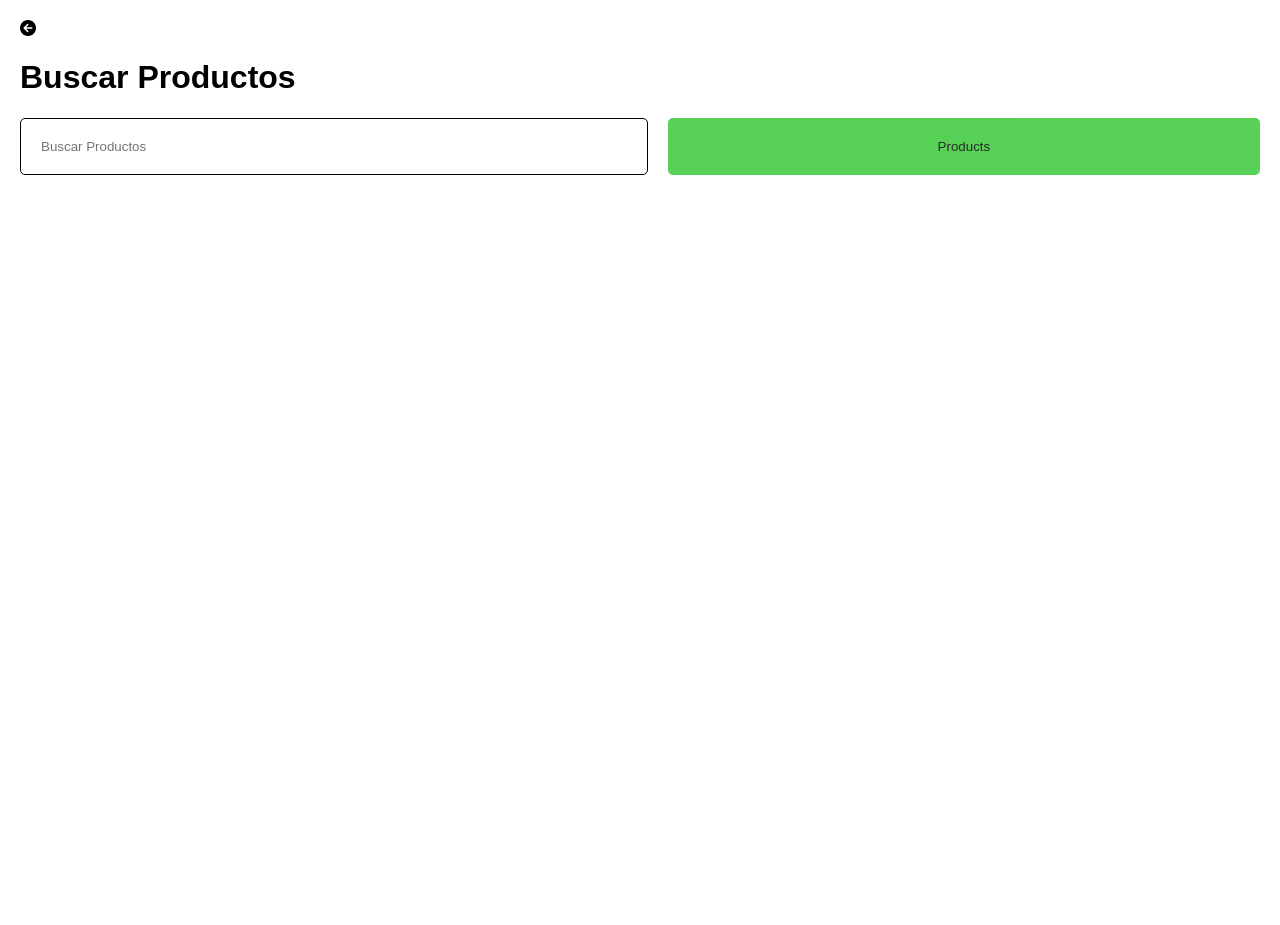
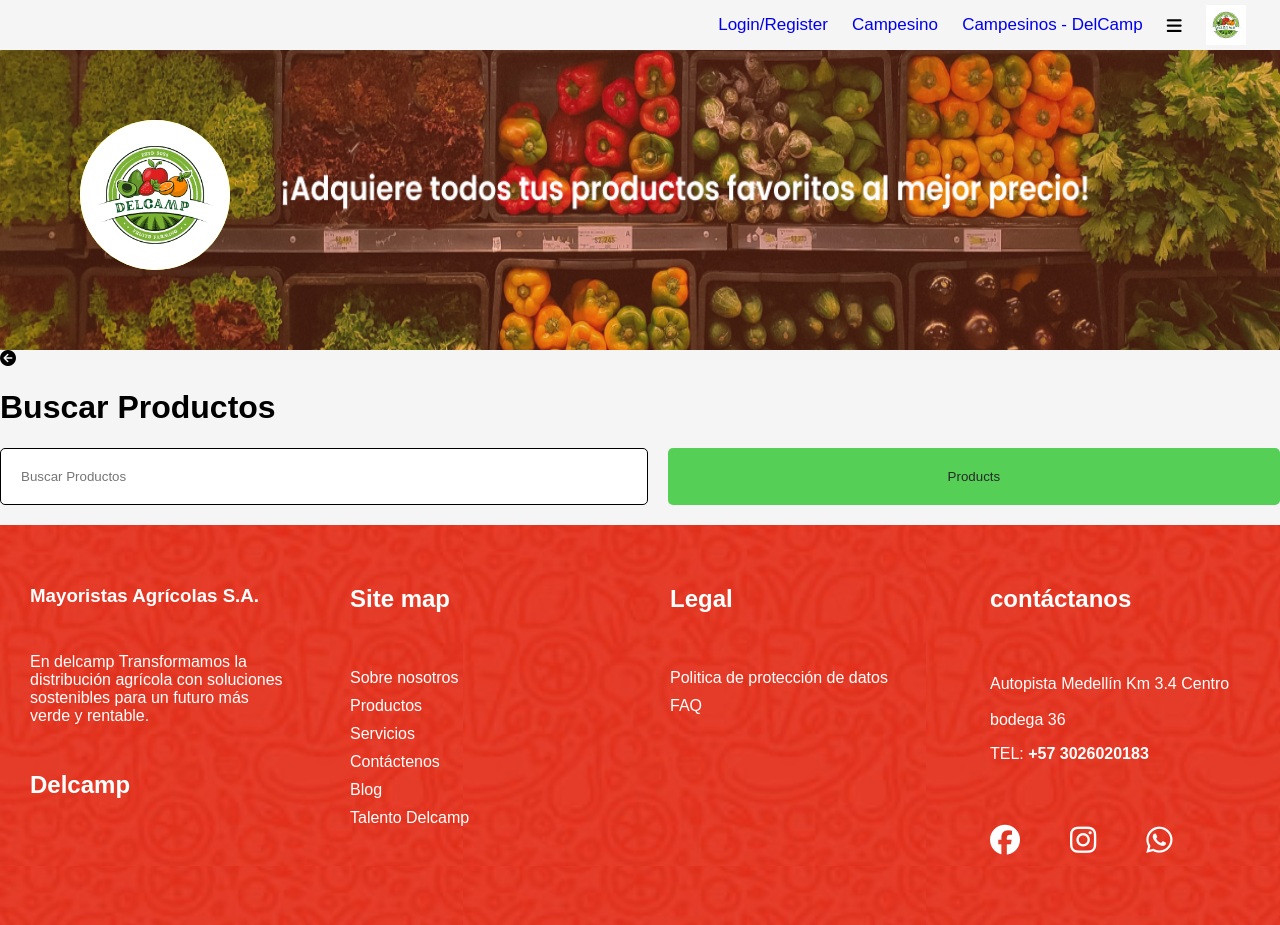
Before and after one commit to sebasp-125/DelCamp, a website: page Components/All-Productus/All_Products.html in a window 1280 px wide. Before the commit the page ends 800 px from the top, so only its background shows below. Drawn offline with nearby package versions, Linux system fonts and the light colour scheme.

Commit message:
styles of All_Products (SebasTryan loves my dick)

```diff
--- a/Components/All-Productus/All_Products.html
+++ b/Components/All-Productus/All_Products.html
@@ -12,6 +12,26 @@
     <title>Todos los Productos</title>
 </head>
 <body>
+    <header>
+        <div class="narvar">
+            <ul>
+                <a href="../Login-Register-User/user_login.html">Login/Register</a>
+                <a href="../LoginRegister-Farmer/Login-Farmer.html">Campesino</a>
+                <a href="../TypeS/AllCamp-DelCamp.html">Campesinos - DelCamp</a>
+                <i class="fa-solid fa-bars"></i>
+                <img id="IMAGENPROFILE" src="/image/logo.png" class="img-thumbnail" alt="..." width="40px">
+            </ul>
+        </div>
+        <div class="container_carrusel_leading_page">
+            <div class="carrusel_leanding_page">
+                <div><img src="/image/Banner.png" alt=""></div>
+            </div>
+            <div class="logo"><img src="/image/logo.png" alt=""></div>
+        </div>
+        <div id="AdverCompra">
+
+        </div>
+    </header>
     <i id="Back" class="fa-solid fa-circle-arrow-left"></i>
 
     <div class="border">
@@ -26,7 +46,44 @@
     <div id="AllProducts">
 
     </div>
+    <footer>
+        <div>
+            <h3>Mayoristas Agrícolas S.A.</h3>
+            <p>En delcamp Transformamos la distribución agrícola con soluciones sostenibles para un futuro más verde y rentable.</p>
+            <h2>Delcamp</h2>
+        </div>
+        <div>
+            <h2>Site map</h2>
+            <ul>
+                <li>Sobre nosotros</li>
+                <li>Productos</li>
+                <li>Servicios</li>
+                <li>Contáctenos</li>
+                <li>Blog</li>
+                <li>Talento Delcamp</li>
+            </ul>
+        </div>
+        <div>
+            <h2>Legal</h2>
+            <ul>
+                <li>Politica de protección de datos</li>
+                <li>FAQ</li>
+            </ul>
+        </div>
+        <div>
+            <h2>contáctanos</h2>
+            <ul>
+                <p>Autopista Medellín Km 3.4 Centro <br><br> bodega 36</p>
+                <p>TEL: <b>+57 3026020183</b></p>
+            </ul>
 
+            <div class="redes">
+                <i class="fa-brands fa-facebook"></i>
+                <i class="fa-brands fa-instagram"></i>
+                <i class="fa-brands fa-whatsapp"></i>
+            </div>
+        </div>
+    </footer>
     <script>
         const Back = document.getElementById('Back').addEventListener('click', function () {
             console.log("Yes");
@@ -44,15 +101,12 @@
     <img width="200px" src="${printpro.foto}" alt="${printpro.id}" />
     <div class="info">
         <h1>${printpro.nombre_producto}</h1>
-        <label for="">Nombre del Producto: </label>
     </div>
     <div class="info">
-        <h3>${printpro.descripcion}</h3>
-        <label for="">Descripción: </label>
+        <p>${printpro.descripcion}</p>
     </div>
     <div class="info">
-        <h4><strong>${printpro.precio}</strong></h4>
-        <label for="">Precio del Producto: </label>
+        <p><strong>Precio: </strong>${printpro.precio}$</p>
     </div>
     <button class="Shopping">Comprar</button>
 </div>
@@ -95,11 +149,19 @@
                     AllProductsContainer.innerHTML = '';
                     filter.forEach(Search => {
                         AllProductsContainer.innerHTML += `
-                <img width="200px" src="${Search.foto}" alt="${Search.id}" />
-                <h1>${Search.nombre_producto}</h1>
-                <h3>${Search.descripcion}</h3>
-                <h4><strong>${Search.precio}</strong></h4>
-            <button class="Shopping">Comprar</button>
+                        <div class="product">
+                            <img width="200px" src="${Search.foto}" alt="${Search.id}" />
+                            <div class="info">
+                                <h1>${Search.nombre_producto}</h1>
+                            </div>
+                            <div class="info">
+                                <p>${Search.descripcion}</p>
+                            </div>
+                            <div class="info">
+                                <p><strong>Precio: </strong>${Search.precio}$</p>
+                            </div>
+                            <button class="Shopping">Comprar</button>
+                        </div>
                 `;
                     });
                 });
--- a/Styles/SearchProducts/SearchProducts.css
+++ b/Styles/SearchProducts/SearchProducts.css
@@ -1,6 +1,9 @@
 body {
+    background-color: whitesmoke;
     margin: 20px;
     font-family: Arial, Helvetica, sans-serif;
+    margin: 0%;
+    padding: 0%;
 }
 
 .SearchInputDIV {
@@ -30,14 +33,13 @@
 }
 
 #AllProducts {
+    display: flex;
+    flex-wrap: wrap;
     margin-top:20px ;
-    display: grid;
-    grid-template-columns: repeat(auto-fill , minmax(150px , 10fr));
-    gap: 5px;
+    gap: 25px;
     align-items: center;
-    justify-content: center;
+    justify-content: space-evenly;
     align-items: center;
-    display: flex;
 }
 
 .Shopping {
@@ -52,8 +54,14 @@
 }
 
 .product {
+    width: 15%;
+    background-color: white;
+    border-radius: 20px;
+    padding: 40px;
+    margin-bottom: 40px;
+    display: flex;
     flex-direction: column;
-    margin-bottom: 20px;
+    align-items: center;
 }
 
 .info {
@@ -61,8 +69,9 @@
 }
 
 .product img {
-    width: 100%;
-    height: auto;
+    display: flex;
+    width: 222.7px;
+    height: 174.88px;
 }
 
 label {
@@ -73,3 +82,125 @@
 ::-webkit-scrollbar{
     display: none;
 }
+
+.narvar{
+    width: 100%;
+    height: 50px;
+    color: black !important;
+    display: flex;
+    justify-content: end;
+}
+
+.narvar ul{
+    width: 45%;
+    margin: 10px;
+    display: flex;
+    flex-direction:row;
+    justify-content: space-evenly;
+    align-items: center;
+    list-style: none;
+    font-size: 17px;
+    li, i{
+        cursor: pointer;
+    }
+
+    a{
+
+        text-decoration: none;
+    }
+}
+
+.narvar a:visited{
+    color: black;
+}
+.container_carrusel_leading_page{
+    position: relative;
+}
+
+.carrusel_leanding_page{
+    display: flex;
+    flex-direction: row;
+    flex-wrap: nowrap;
+
+}
+.carrusel_leanding_page div{
+    width: 100%;
+    height: 300px;
+    img {
+        width: 100%;
+        height: 300px;
+    }
+}
+.logo{
+    width: 150px;
+    height: 150px;
+    position: absolute;
+    background-color: yellow;
+    top: 0;
+    margin: 70px 80px;
+    border-radius: 50%;
+    img{
+        width: 150px;
+        height: 150px;
+        border-radius: 50%;
+    }
+}
+
+
+footer{
+    width: 100%;
+    height: 400px;
+    background-image: url('/image/imagen\ futer.png');
+    display: flex;
+    justify-content: space-evenly;
+    color: white;
+
+}
+
+footer div{
+    width: 400px;
+    display: flex;
+    flex-direction: column;
+    padding: 30px;
+    text-align: start;
+    ul{
+        list-style: none;
+        padding: 0%;
+        li{
+            margin: 10px 0px;
+        }
+    }
+    img{
+        width: 100px;
+        height: 100px;
+    }
+    h2, h3{
+        margin: 30px 0px;
+    }
+}
+
+footer ul > li:hover{
+    list-style:circle;
+}
+
+.redes{
+    width: 100%;
+    padding: 0%;
+    display: flex;
+    flex-direction:row ;
+    gap: 50px;
+    font-size: 30px;
+    margin: 30px 0px;
+}
+
+@keyframes vibracion {
+    0%{transform: translateX(0px);}
+    25%{transform: translateX(-10px);}
+    50%{transform: translateX(10px);}
+    75%{transform: translateX(-10px);}
+    100%{transform: translateX(0px);}
+}
+
+.redes i:hover{
+    animation:vibracion 0.5s infinite;
+}
--- a/Styles/leanding_page.css
+++ b/Styles/leanding_page.css
@@ -146,7 +146,6 @@
         top: 30px;
     }
     white-space: normal;
-
 }
 
 .producto{
```
Also changed, not shown: Components/leanding_page.html (+3 -7 lines), productos_comprados.js (+0 -22 lines).
